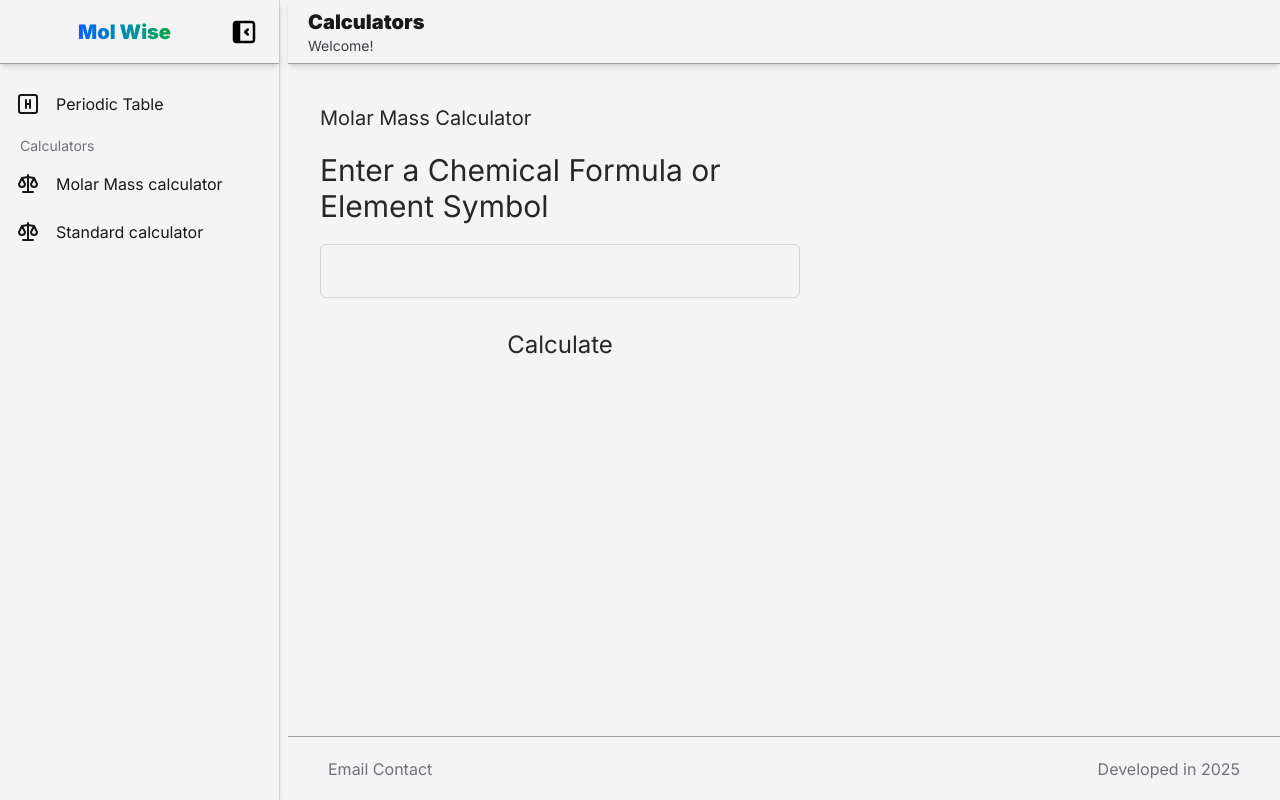
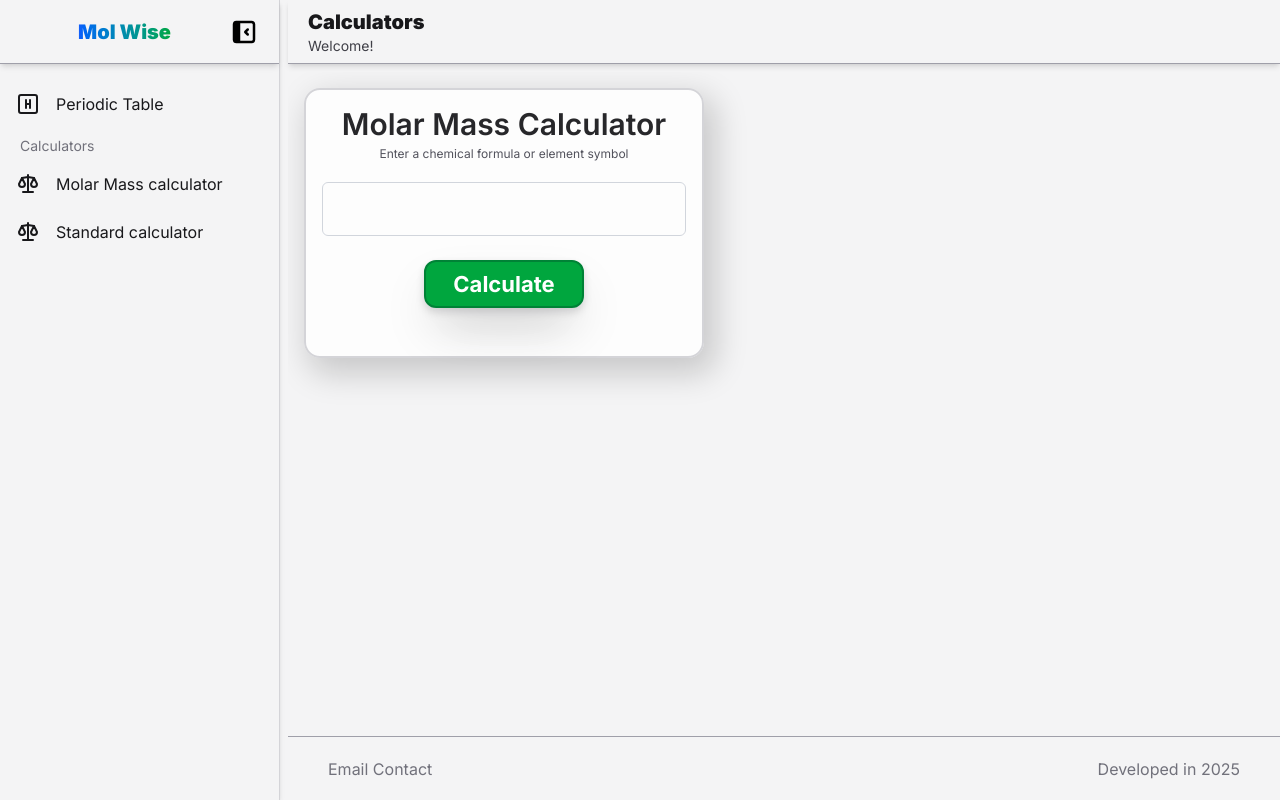
Before and after one commit to brunomacedo1203/Mol-Wise, a Next.js app: page /MolarMassCalculator in a window 1280 px wide. Built offline with nearby package versions, Linux system fonts and the light colour scheme.

Commit message:
feat: make molar mass calculator component resizable with min size

```diff
--- a/package.json
+++ b/package.json
@@ -11,8 +11,10 @@
   "dependencies": {
     "@tabler/icons-react": "^3.31.0",
     "next": "15.3.1",
+    "re-resizable": "^6.11.2",
     "react": "^19.0.0",
-    "react-dom": "^19.0.0"
+    "react-dom": "^19.0.0",
+    "react-draggable": "^4.4.6"
   },
   "devDependencies": {
     "@eslint/eslintrc": "^3",
--- a/src/features/calculators/components/MolarMassCalculator.tsx
+++ b/src/features/calculators/components/MolarMassCalculator.tsx
@@ -1,11 +1,9 @@
 "use client";
 import { useMolarMassCalculator } from "@/features/calculators/hooks/useMolarMassCalculator";
 import MolecularFormulaInput from "@/features/calculators/components/MolecularFormulaInput";
+import Button from "@/shared/components/Button";
+import { Resizable } from "re-resizable";
 
-/**
- * Componente reutilizável de Calculadora de Massa Molar.
- * Pode ser usado em qualquer página ou contexto React.
- */
 export default function MolarMassCalculator() {
   const {
     formula,
@@ -16,32 +14,33 @@ export default function MolarMassCalculator() {
   } = useMolarMassCalculator();
 
   return (
-    <div className="flex flex-col gap-5 p-4 max-w-lg w-full">
-      <h1 className="text-xl text-zinc-800">
-        Molar Mass Calculator
-      </h1>
-      <span className="text-zinc-800">
-        Enter a Chemical Formula or Element Symbol
-      </span>
+    <Resizable
+      minWidth={250}
+      minHeight={250}
+      defaultSize={{ width: 400, height: 300 }}
+    >
+    <div className="flex flex-col gap-4 p-4 max-w-lg w-full border-2 border-zinc-300 rounded-2xl bg-white/80 backdrop-blur-sm shadow-[8px_12px_32px_4px_rgba(0,0,0,0.18)]">
+      <div className="flex flex-col items-center mb-1">
+        <h1 className="text-3xl font-semibold text-zinc-800 mb-1 text-center">Molar Mass Calculator</h1>
+        <span className="text-xs text-zinc-600 text-center">Enter a chemical formula or element symbol</span>
+      </div>
       <MolecularFormulaInput
         value={formula}
         onChange={handleFormulaChange}
         onEnterPress={calculate}
       />
-      <div className="flex justify-center items-center">
-        <button
-          className="btn-calculate w-40 h-12 text-zinc-800"
-          onClick={calculate}
-        >
-          <span className="text-2xl text-center">Calculate</span>
-        </button>
+      <div className="flex justify-center items-center mt-2">
+        <Button onClick={calculate}>
+          Calculate
+        </Button>
       </div>
-      <span className="flex justify-center items-center text-zinc-800 text-center text-2xl">
+      <span className="flex justify-center items-center text-zinc-800 text-center text-xl">
         {molarMass && <div dangerouslySetInnerHTML={{ __html: molarMass }} />}
       </span>
-      <span className="flex justify-center items-center text-zinc-800 text-center text-2xl">
+      <span className="flex justify-center items-center text-zinc-800 text-center text-sm">
         {errorMessage && <div className="error-message">{errorMessage}</div>}
       </span>
     </div>
+    </Resizable>
   );
 }
--- a/src/features/calculators/hooks/useMolarMassCalculator.ts
+++ b/src/features/calculators/hooks/useMolarMassCalculator.ts
@@ -24,7 +24,7 @@ export function useMolarMassCalculator() {
     try {
       const totalMolarMass = calculateMolarMassFromFormula(formattedFormula);
       setMolarMass(
-        `The molar mass of ${formatWithSub(formattedFormula)} is: ${totalMolarMass.toFixed(2)} g/mol`
+        `The molar mass of "${formatWithSub(formattedFormula)}" is: ${totalMolarMass.toFixed(2)} g/mol`
       );
       setErrorMessage("");
     } catch (error: any) {
--- /dev/null
+++ b/src/shared/components/Button.tsx
@@ -0,0 +1,34 @@
+"use client";
+import React from "react";
+
+export interface ButtonProps {
+  onClick?: () => void;
+  children?: React.ReactNode;
+  className?: string;
+  disabled?: boolean;
+  type?: "button" | "submit" | "reset";
+  style?: React.CSSProperties;
+}
+
+const Button: React.FC<ButtonProps> = ({
+  onClick,
+  children = "Button",
+  className = "",
+  disabled = false,
+  type = "button",
+  style = {},
+}) => {
+  return (
+    <button
+      type={type}
+      className={`w-40 h-12 px-4 py-2 text-white bg-green-600 hover:bg-green-700 border-2 border-green-700 rounded-xl shadow-2xl font-bold transition duration-200 active:translate-y-1 active:shadow-none text-2xl text-center drop-shadow-lg ${className}`}
+      onClick={onClick}
+      disabled={disabled}
+      style={{ fontSize: 22, ...style }}
+    >
+      {children}
+    </button>
+  );
+};
+
+export default Button;
--- /dev/null
+++ b/src/shared/components/ClientOnly.tsx
@@ -0,0 +1,12 @@
+import { useEffect, useState, ReactNode } from "react";
+
+export default function ClientOnly({ children }: { children: ReactNode }) {
+  const [mounted, setMounted] = useState(false);
+
+  useEffect(() => {
+    setMounted(true);
+  }, []);
+
+  if (!mounted) return null;
+  return <>{children}</>;
+}
```
Also changed, not shown: 1 other file (tests, documents, lock files or other folders).
